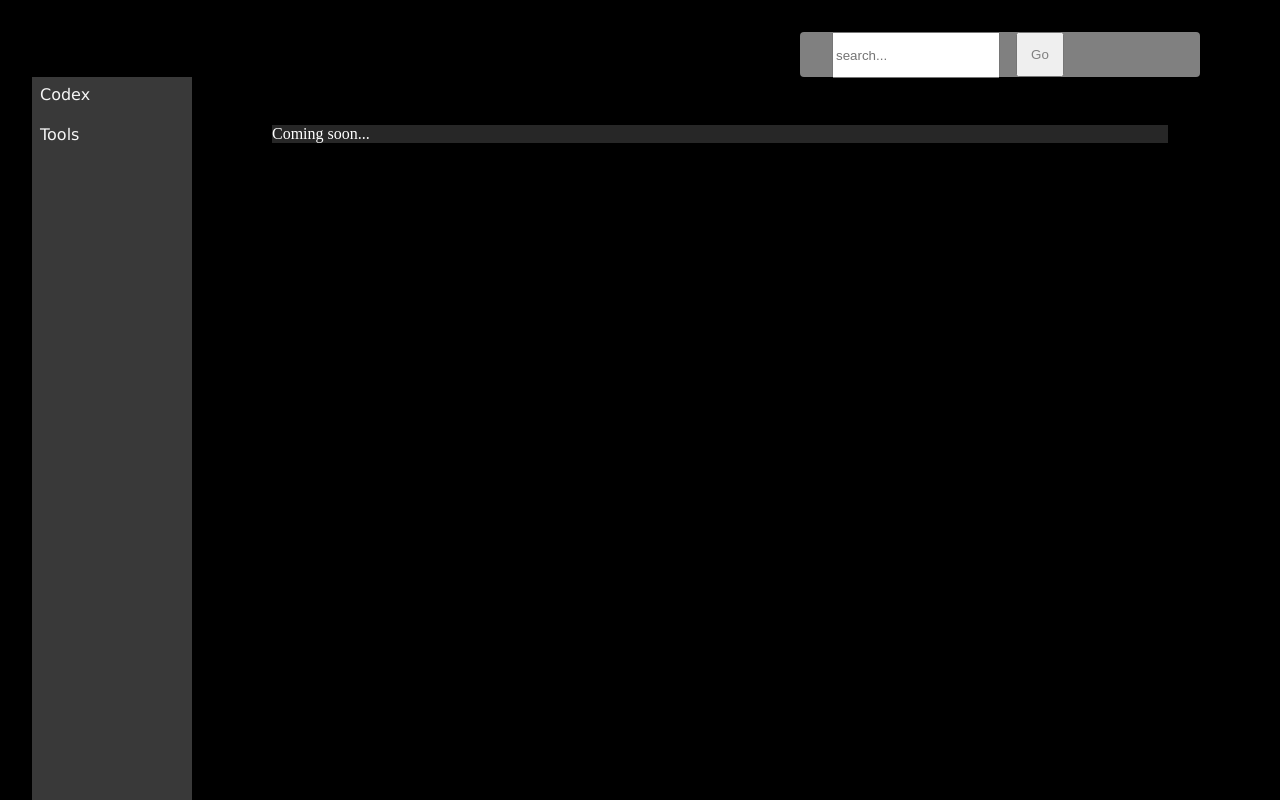
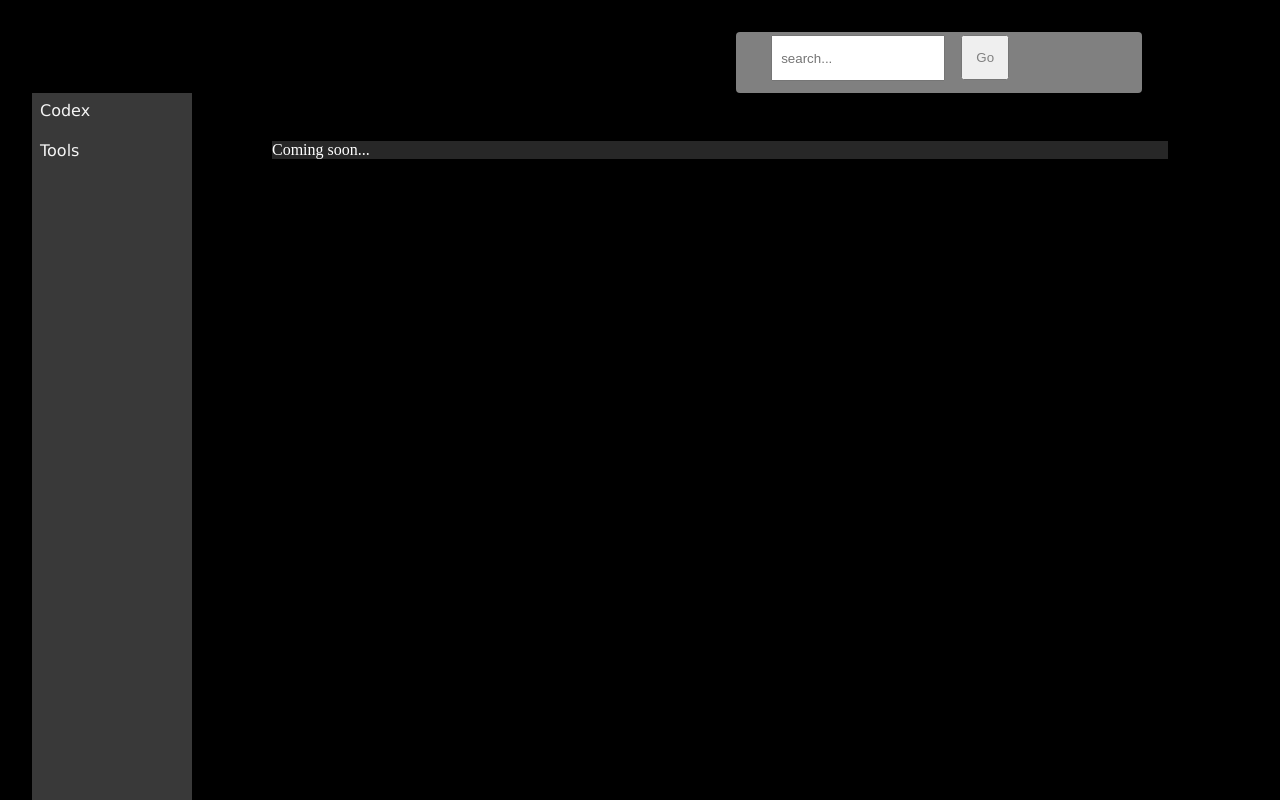
Before and after one commit to dnlstronge/monsters-db, a React (Create React App) app: page / in a window 1280 px wide. Shown: the top 800 px of the page. Built offline with nearby package versions, Linux system fonts and the light colour scheme.

Commit message:
[x] - more css

```diff
--- a/src/Components/Search/Search.module.css
+++ b/src/Components/Search/Search.module.css
@@ -2,16 +2,18 @@
     display: flex;
     flex-direction: row;
     background: grey;
-    margin-left: 60%;
-    height: 2.8rem;
+    margin-left: 55%;
+    height: 3.4rem;
     width: 25rem;
     border-radius: 4px;
+    padding: 0.2rem;
 }
 .input {
     height: 2.5rem;
     width: 10rem;
     margin-right: 1rem;
     margin-left: 2rem;
+    padding-left: 0.5rem;
 }
 .btn {
     color: grey;
```
